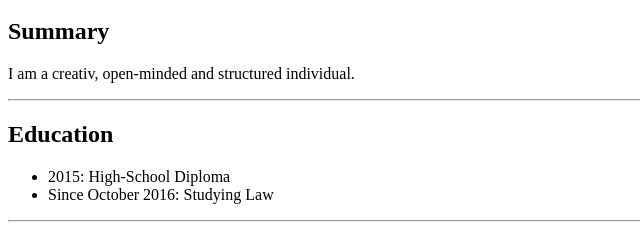
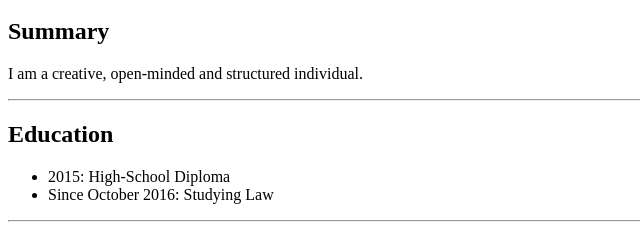
Before and after one commit to TanjaGH/CW-puplic, a plain HTML site: page index.html in a window 1280 px wide. Shown: the part 236-472 px from the top of the page, 0-640 px from the left. Drawn offline with Linux system fonts and the light colour scheme.

Commit message:
spelling error

```diff
--- a/index.html
+++ b/index.html
@@ -10,7 +10,7 @@
     <a href="./public/Contact.html"><img src="./assets/images/Me.JPG" alt="picture of me" height="150" /></a>
 
     <h2>Summary</h2>
-    <p>I am a creativ, open-minded and structured individual.</p>
+    <p>I am a creative, open-minded and structured individual.</p>
     <hr />
 
     <h2>Education</h2>
```
